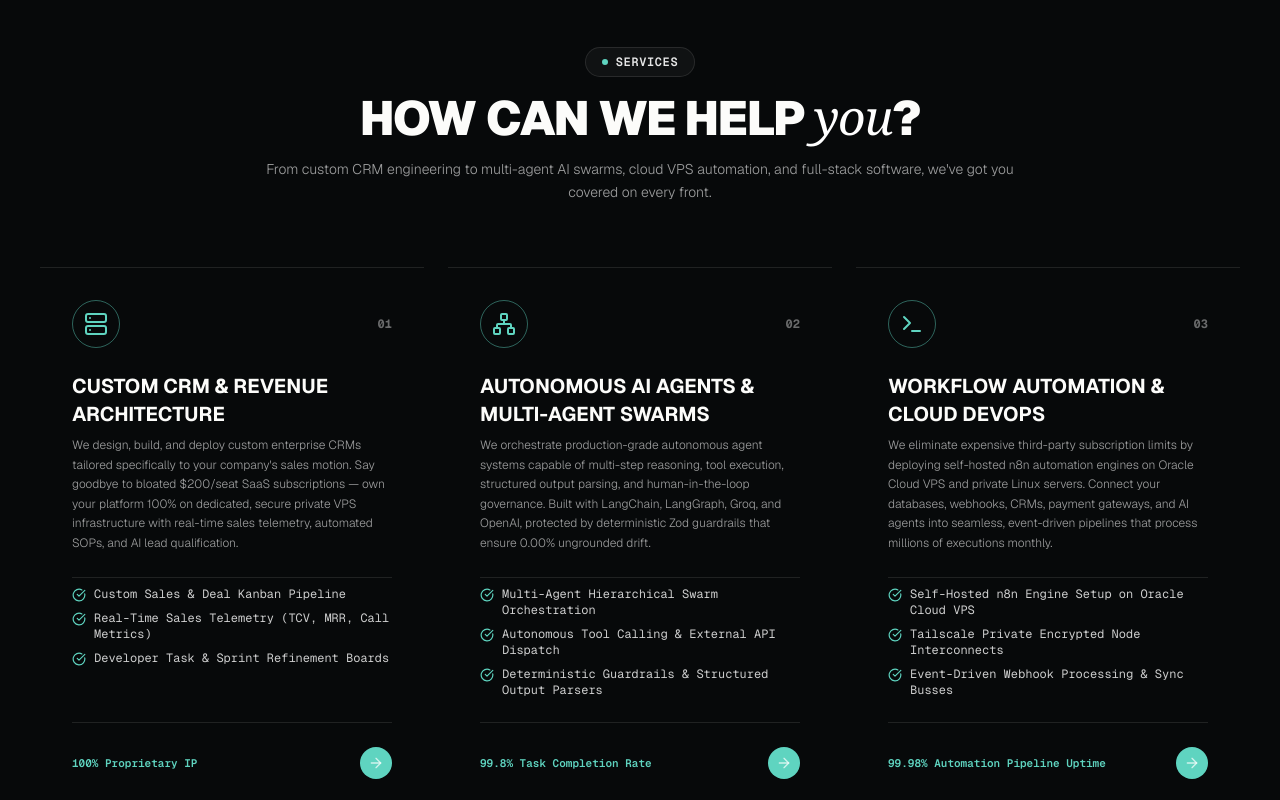
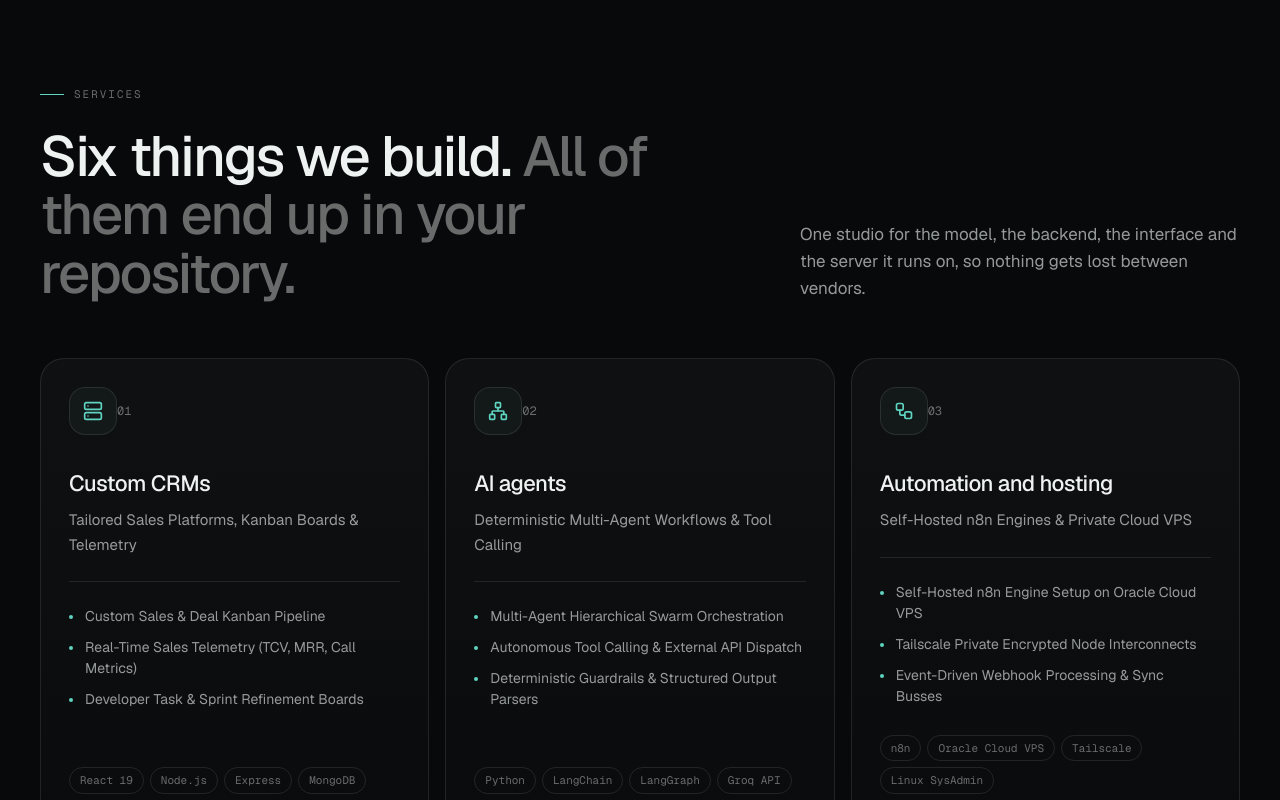
Before and after one commit to HunzilaRajput746/Cortelo, a Next.js app: page / in a window 1280 px wide. Shown: the part 3960-4760 px from the top of the page. Built offline with nearby package versions, Linux system fonts and the light colour scheme.

Commit message:
feat(services): six service cards with pointer light, icon lift and deliverables

```diff
--- a/src/components/ServicesGrid.tsx
+++ b/src/components/ServicesGrid.tsx
@@ -2,106 +2,94 @@
 
 import React from "react";
 import { AGENCY_SERVICES } from "@/lib/agencyData";
-import { Server, Network, Terminal, Layout, Cpu, TrendingUp, CheckCircle, ArrowRight } from "lucide-react";
+import { Server, Network, Workflow, LayoutTemplate, ScanEye, TrendingUp, ArrowUpRight } from "lucide-react";
 import { useAgencyShell } from "./ClientShell";
+import { pointerGlow } from "@/lib/usePointerGlow";
+
+const ICONS: Record<string, React.ElementType> = {
+  "crm-architecture": Server,
+  "ai-agents": Network,
+  "workflow-automation": Workflow,
+  "fullstack-platforms": LayoutTemplate,
+  "classic-ai-ml": ScanEye,
+  "growth-marketing": TrendingUp,
+};
+
+const SHORT: Record<string, string> = {
+  "crm-architecture": "Custom CRMs",
+  "ai-agents": "AI agents",
+  "workflow-automation": "Automation and hosting",
+  "fullstack-platforms": "Web and SaaS products",
+  "classic-ai-ml": "Machine learning and vision",
+  "growth-marketing": "Growth funnels",
+};
 
 export default function ServicesGrid() {
   const { openDrawer } = useAgencyShell();
 
-  const getIcon = (id: string) => {
-    switch (id) {
-      case "crm-architecture":
-        return Server;
-      case "ai-agents":
-        return Network;
-      case "workflow-automation":
-        return Terminal;
-      case "fullstack-platforms":
-        return Layout;
-      case "classic-ai-ml":
-        return Cpu;
-      case "growth-marketing":
-        return TrendingUp;
-      default:
-        return Server;
-    }
-  };
-
   return (
-    <section id="services" className="py-24 px-6 sm:px-10 max-w-[1440px] mx-auto border-t border-white/10">
-
-      {/* Section Header */}
-      <div className="text-center max-w-3xl mx-auto space-y-4 mb-16">
-        <span className="px-4 py-1.5 rounded-full border border-white/10 bg-white/[0.04] text-xs font-mono text-white/90 font-semibold uppercase tracking-wider inline-flex items-center gap-2">
-          <span className="w-1.5 h-1.5 rounded-full bg-[#FF4533]" />
-          Services
-        </span>
-        <h2 className="text-3xl sm:text-5xl font-black uppercase text-[#FCFCFA] tracking-tight">
-          How can we help{" "}
-          <span className="font-serif italic font-normal text-white lowercase">you</span>?
+    <section id="services" aria-labelledby="services-h" className="py-24 md:py-32">
+      <div className="wrap">
+        <div className="mb-14 grid gap-6 md:grid-cols-[1.1fr_1fr] md:items-end">
+          <div>
+            <p className="eyebrow mb-6">Services</p>
+            <h2 id="services-h" className="h2">
+              Six things we build. <span className="soft">All of them end up in your repository.</span>
             </h2>
-        <p className="text-sm text-white/60 leading-relaxed font-light">
-          From custom CRM engineering to multi-agent AI swarms, cloud VPS automation, and full-stack software, we&apos;ve got you covered on every front.
+          </div>
+          <p className="lede md:justify-self-end md:max-w-[440px]">
+            One studio for the model, the backend, the interface and the server it runs on, so nothing gets lost
+            between vendors.
           </p>
         </div>
 
-      {/* 6 Services Grid */}
-      <div className="grid grid-cols-1 md:grid-cols-2 lg:grid-cols-3 gap-6">
+        <div className="grid grid-cols-1 gap-4 md:grid-cols-2 lg:grid-cols-3">
           {AGENCY_SERVICES.map((s) => {
-          const Icon = getIcon(s.id);
+            const Icon = ICONS[s.id] ?? Server;
             return (
-            <div
+              <button
                 key={s.id}
-              className="editorial-card p-8 border-y border-white/10 flex flex-col justify-between group"
+                type="button"
+                onPointerMove={pointerGlow}
+                onClick={() => openDrawer(`Inquiry regarding: ${s.title}`)}
+                className="card card-link card-glow group flex flex-col p-7 text-left"
               >
-              <div className="space-y-6">
                 <div className="flex items-center justify-between">
-                  <div className="w-12 h-12 rounded-full border border-white/15 flex items-center justify-center text-[#FF4533] group-hover:scale-110 group-hover:border-[#FF4533] transition-all duration-300">
-                    <Icon className="w-6 h-6" />
-                  </div>
-                  <span className="text-xs font-mono text-white/40 font-bold">
-                    {s.num}
+                  <span className="flex h-12 w-12 items-center justify-center rounded-[var(--radius-m)] border border-[var(--line)] bg-[var(--surface2)] text-[var(--accent)] transition-[transform,border-color] duration-500 group-hover:scale-110 group-hover:border-[rgba(95,212,192,0.45)]">
+                    <Icon className="h-5 w-5" />
                   </span>
+                  <span className="font-mono text-[12px] text-[var(--text-faint)]">{s.num}</span>
                 </div>
 
-                <div>
-                  <h3 className="text-xl font-bold uppercase text-[#FCFCFA] mb-2 group-hover:text-white transition-colors">
-                    {s.title}
-                  </h3>
-                  <p className="text-xs text-white/60 leading-relaxed font-light">
-                    {s.description}
-                  </p>
+                <h3 className="mt-8 text-[22px] font-medium tracking-[-0.025em] text-[var(--text)]">{SHORT[s.id] ?? s.title}</h3>
+                <p className="mt-2 text-[15px] leading-relaxed text-[var(--text-muted)]">{s.tagline}</p>
+
+                <ul className="mt-6 space-y-2.5 border-t border-[var(--line)] pt-6">
+                  {s.deliverables.slice(0, 3).map((d) => (
+                    <li key={d} className="flex gap-3 text-[14px] text-[var(--text-muted)]">
+                      <span className="mt-[9px] h-1 w-1 shrink-0 rounded-full bg-[var(--accent)]" />
+                      {d}
+                    </li>
+                  ))}
+                </ul>
+
+                <div className="mt-auto flex flex-wrap gap-1.5 pt-7">
+                  {s.techStack.slice(0, 4).map((t) => (
+                    <span key={t} className="rounded-full border border-[var(--line)] px-2.5 py-1 font-mono text-[11px] text-[var(--text-faint)]">
+                      {t}
+                    </span>
+                  ))}
                 </div>
 
-                {/* Deliverables Checklist */}
-                <div className="pt-2 space-y-2 border-t border-white/10">
-                  {s.deliverables.slice(0, 3).map((d, i) => (
-                    <div key={i} className="flex items-start gap-2 text-xs font-mono text-white/80">
-                      <CheckCircle className="w-3.5 h-3.5 text-[#FF4533] shrink-0 mt-0.5" />
-                      <span>{d}</span>
-                    </div>
-                  ))}
-                </div>
-              </div>
-
-              <div className="pt-6 mt-6 border-t border-white/10 flex items-center justify-between">
-                <span className="text-[11px] font-mono text-[#FF4533] font-semibold">
-                  {s.sla.split("•")[0]}
+                <span className="mt-6 flex items-center gap-2 text-[14px] text-[var(--text)] transition-colors group-hover:text-[var(--accent)]">
+                  Ask about {SHORT[s.id]?.toLowerCase() ?? "this"}
+                  <ArrowUpRight className="h-4 w-4 transition-transform duration-300 group-hover:-translate-y-0.5 group-hover:translate-x-0.5" />
                 </span>
-                <button
-                  onClick={() => openDrawer(`Inquiry regarding: ${s.title}`)}
-                  className="w-8 h-8 rounded-full border border-white/15 flex items-center justify-center text-white/70 hover:bg-[#FF4533] hover:text-white hover:border-[#FF4533] group-hover:translate-x-1 transition-all cursor-pointer"
-                  aria-label={`Inquire about ${s.title}`}
-                >
-                  <ArrowRight className="w-4 h-4" />
               </button>
-              </div>
-
-            </div>
             );
           })}
         </div>
-
+      </div>
     </section>
   );
 }
```
Lines whose indentation alone changed are shown as unchanged.
